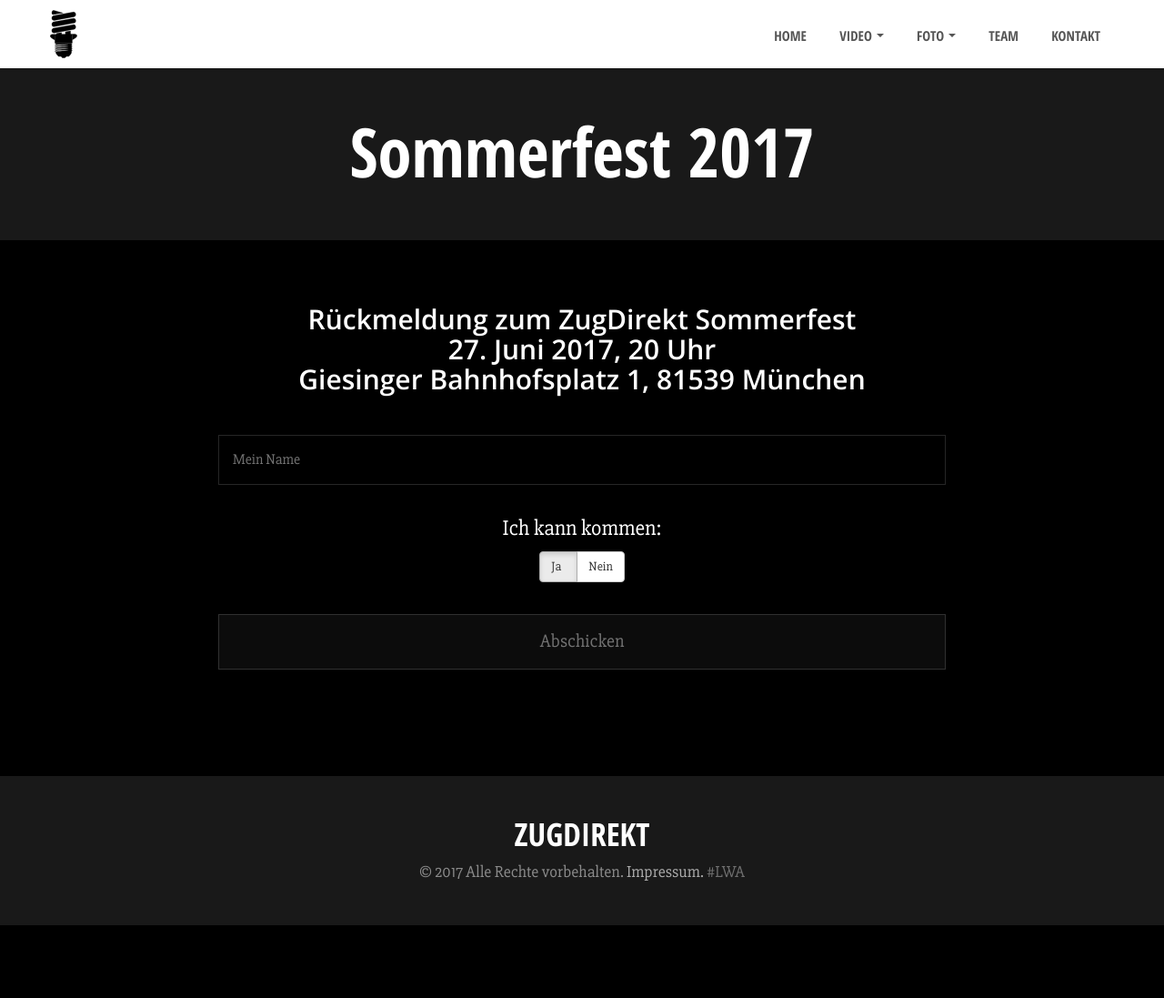
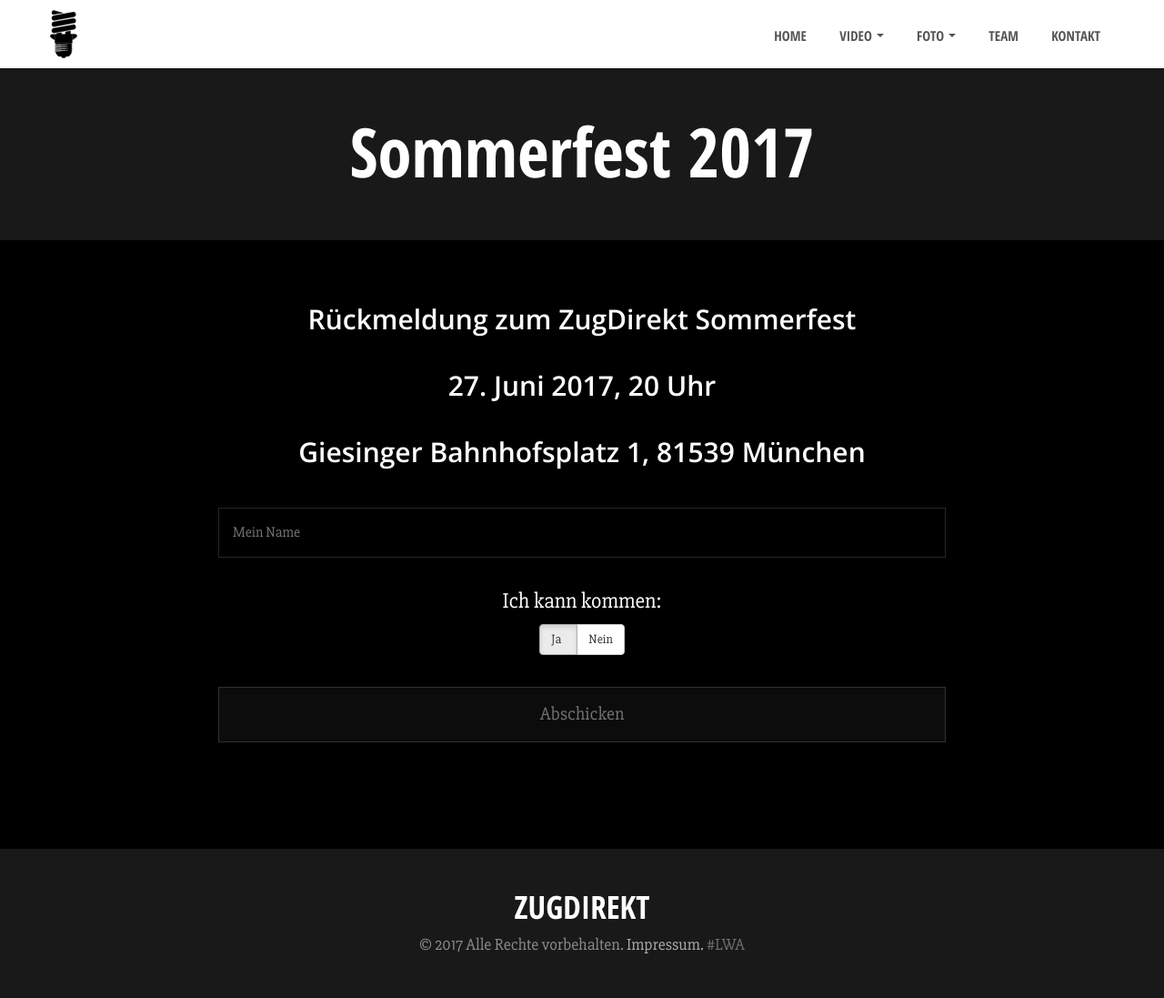
Before and after one commit to dominikjohn/ZugDirekt, a PHP site: page /sommerfest.php in a window 1280 px wide. Shown: the whole page at 91% size. Before the commit the page ends 1017 px from the top, so only its background shows below. Run offline with PHP 8.4, Linux system fonts and the light colour scheme.

Commit message:
Update sommerfest.php

```diff
--- a/sommerfest.php
+++ b/sommerfest.php
@@ -29,8 +29,8 @@
 
         <!-- Header -->
         <h1 class="header semibold white title">Rückmeldung zum ZugDirekt Sommerfest</h1>
-	<h4 class="header semibold white title">27. Juni 2017, 20 Uhr</h4>
-	<h4 class="header semibold white title">Giesinger Bahnhofsplatz 1, 81539 München</h4>
+	<h2 class="semibold white title">27. Juni 2017, 20 Uhr</h4>
+	<h2 class="semibold white title">Giesinger Bahnhofsplatz 1, 81539 München</h4>
         <!-- Description -->
         <h4 class="h-desc white contact-text"></h4>
 
@@ -52,7 +52,7 @@
 		    <h4 style="color: #fff">Ich kann kommen:</h4>
 				<div class="btn-group" data-toggle="buttons">
 			<label class="btn btn-default active">
-				<input type="radio" name="message" value="YES, ich kann kommen.">Ja &nbsp;
+				<input type="radio" name="message" value="YES, ich kann kommen." checked="checked">Ja &nbsp;
 			</label>
 			<label class="btn btn-default">
 				<input type="radio" name="message" value="Ich kann NICHT kommen.">Nein
```
